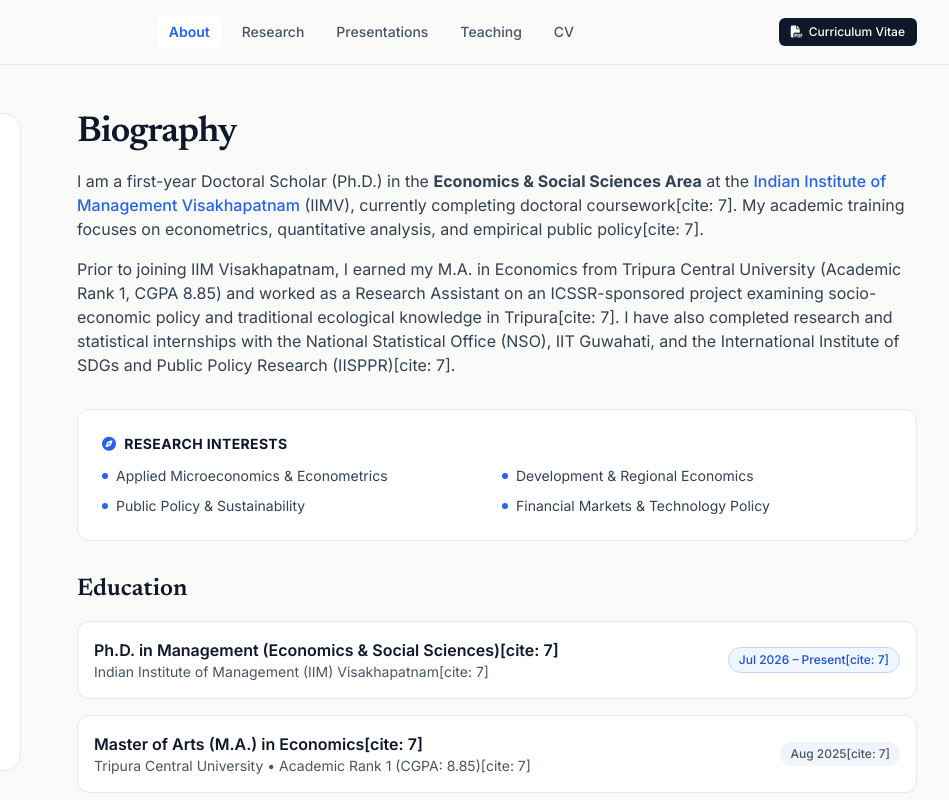
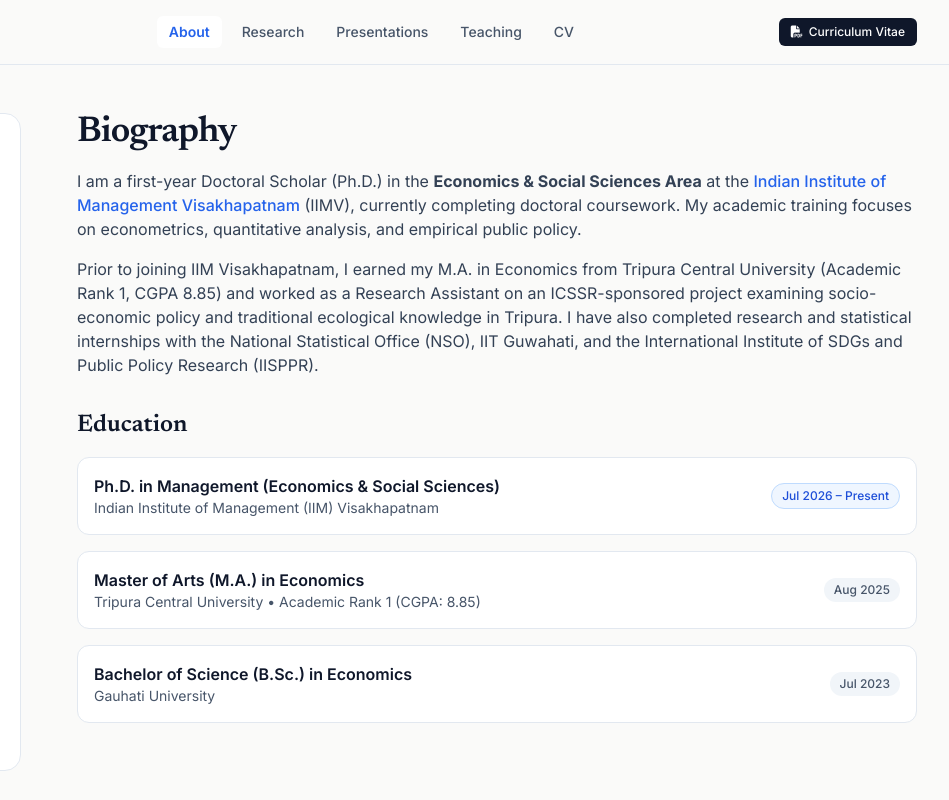
Before and after one commit to Nandandharweb/Nandandharweb.github.io, a plain HTML site: page index.html in a window 1280 px wide. Shown: the top 800 px of the page, 331-1280 px from the left. Drawn offline with nearby package versions, Linux system fonts and the light colour scheme.

Commit message:
Update index.html

```diff
--- a/index.html
+++ b/index.html
@@ -194,36 +194,11 @@
             <div class="space-y-4 text-slate-700 leading-relaxed text-[15px] sm:text-base font-normal">
               <p>
                 I am a first-year Doctoral Scholar (Ph.D.) in the <strong>Economics & Social Sciences Area</strong> at the
-                <a href="https://www.iimv.ac.in/" target="_blank" class="text-blue-600 hover:underline font-medium">Indian Institute of Management Visakhapatnam</a> (IIMV), currently completing doctoral coursework[cite: 7]. My academic training focuses on econometrics, quantitative analysis, and empirical public policy[cite: 7].
+                <a href="https://www.iimv.ac.in/" target="_blank" class="text-blue-600 hover:underline font-medium">Indian Institute of Management Visakhapatnam</a> (IIMV), currently completing doctoral coursework. My academic training focuses on econometrics, quantitative analysis, and empirical public policy.
               </p>
               <p>
-                Prior to joining IIM Visakhapatnam, I earned my M.A. in Economics from Tripura Central University (Academic Rank 1, CGPA 8.85) and worked as a Research Assistant on an ICSSR-sponsored project examining socio-economic policy and traditional ecological knowledge in Tripura[cite: 7]. I have also completed research and statistical internships with the National Statistical Office (NSO), IIT Guwahati, and the International Institute of SDGs and Public Policy Research (IISPPR)[cite: 7].
+                Prior to joining IIM Visakhapatnam, I earned my M.A. in Economics from Tripura Central University (Academic Rank 1, CGPA 8.85) and worked as a Research Assistant on an ICSSR-sponsored project examining socio-economic policy and traditional ecological knowledge in Tripura. I have also completed research and statistical internships with the National Statistical Office (NSO), IIT Guwahati, and the International Institute of SDGs and Public Policy Research (IISPPR).
               </p>
-            </div>
-          </div>
-
-          <!-- Core Research Interests -->
-          <div class="bg-white border border-slate-200 rounded-xl p-6 shadow-xs">
-            <h3 class="font-bold text-slate-900 text-sm tracking-wide uppercase flex items-center gap-2 mb-3">
-              <i class="fa-solid fa-compass text-blue-600"></i> Research Interests
-            </h3>
-            <div class="grid grid-cols-1 sm:grid-cols-2 gap-2.5 text-sm text-slate-700">
-              <div class="flex items-center gap-2">
-                <span class="w-1.5 h-1.5 rounded-full bg-blue-600"></span>
-                <span>Applied Microeconomics & Econometrics</span>
-              </div>
-              <div class="flex items-center gap-2">
-                <span class="w-1.5 h-1.5 rounded-full bg-blue-600"></span>
-                <span>Development & Regional Economics</span>
-              </div>
-              <div class="flex items-center gap-2">
-                <span class="w-1.5 h-1.5 rounded-full bg-blue-600"></span>
-                <span>Public Policy & Sustainability</span>
-              </div>
-              <div class="flex items-center gap-2">
-                <span class="w-1.5 h-1.5 rounded-full bg-blue-600"></span>
-                <span>Financial Markets & Technology Policy</span>
-              </div>
             </div>
           </div>
 
@@ -233,18 +208,18 @@
             <div class="space-y-4">
               <div class="p-4 bg-white border border-slate-200 rounded-xl flex flex-col sm:flex-row justify-between sm:items-center gap-1">
                 <div>
-                  <h4 class="font-semibold text-slate-900 text-base">Ph.D. in Management (Economics & Social Sciences)[cite: 7]</h4>
-                  <p class="text-sm text-slate-600">Indian Institute of Management (IIM) Visakhapatnam[cite: 7]</p>
+                  <h4 class="font-semibold text-slate-900 text-base">Ph.D. in Management (Economics & Social Sciences)</h4>
+                  <p class="text-sm text-slate-600">Indian Institute of Management (IIM) Visakhapatnam</p>
                 </div>
-                <span class="text-xs font-medium text-blue-700 bg-blue-50 px-2.5 py-1 rounded-full self-start sm:self-auto border border-blue-200">Jul 2026 – Present[cite: 7]</span>
+                <span class="text-xs font-medium text-blue-700 bg-blue-50 px-2.5 py-1 rounded-full self-start sm:self-auto border border-blue-200">Jul 2026 – Present</span>
               </div>
 
               <div class="p-4 bg-white border border-slate-200 rounded-xl flex flex-col sm:flex-row justify-between sm:items-center gap-1">
                 <div>
-                  <h4 class="font-semibold text-slate-900 text-base">Master of Arts (M.A.) in Economics[cite: 7]</h4>
-                  <p class="text-sm text-slate-600">Tripura Central University &bull; Academic Rank 1 (CGPA: 8.85)[cite: 7]</p>
+                  <h4 class="font-semibold text-slate-900 text-base">Master of Arts (M.A.) in Economics</h4>
+                  <p class="text-sm text-slate-600">Tripura Central University &bull; Academic Rank 1 (CGPA: 8.85)</p>
                 </div>
-                <span class="text-xs font-medium text-slate-600 bg-slate-100 px-2.5 py-1 rounded-full self-start sm:self-auto">Aug 2025[cite: 7]</span>
+                <span class="text-xs font-medium text-slate-600 bg-slate-100 px-2.5 py-1 rounded-full self-start sm:self-auto">Aug 2025</span>
               </div>
 
               <div class="p-4 bg-white border border-slate-200 rounded-xl flex flex-col sm:flex-row justify-between sm:items-center gap-1">
```
